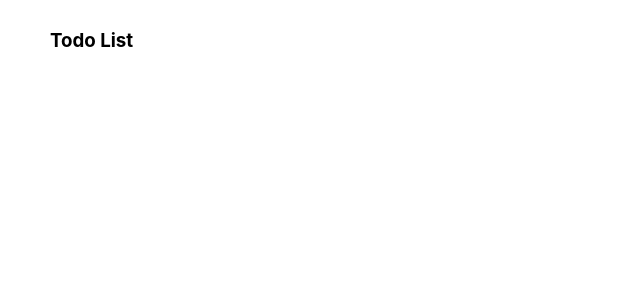
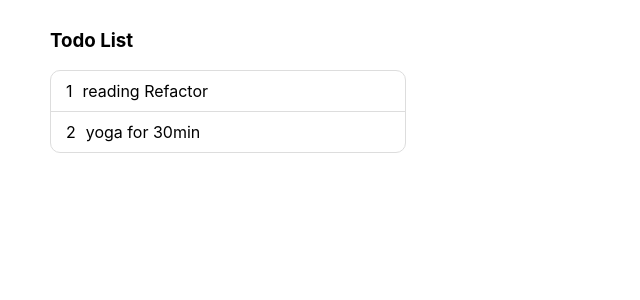
Before and after one commit to SigridZhangSY/react-todo-list, a React (Create React App) app: page / in a window 1280 px wide. Shown: the top 300 px of the page, without its empty margins (0-640 px from the left). Built offline with nearby package versions, Linux system fonts and the light colour scheme.

Commit message:
feature: render list

```diff
--- a/src/app/components/TodoList/index.css
+++ b/src/app/components/TodoList/index.css
@@ -1,3 +1,28 @@
+p {
+    margin: 0;
+}
+
 .wrapper {
     padding: 10px 50px;
 }
+
+.wrapper>ul {
+    padding-inline-start: 0;
+    border: 1px solid #dddddd;
+    border-radius: 10px;
+    width: 30%;
+}
+
+.wrapper>ul>li{
+    display: flex;
+    padding: 10px 15px;
+    border-bottom: 1px solid #ddd;
+}
+
+.wrapper>ul>li:last-child {
+    border-bottom: none;
+}
+
+.wrapper>ul>li .index {
+    padding-right: 10px;
+}
--- a/src/app/components/TodoList/index.js
+++ b/src/app/components/TodoList/index.js
@@ -2,12 +2,36 @@ import React, { PureComponent } from 'react';
 import './index.css';
 
 export default class TodoList extends PureComponent {
+  constructor(props) {
+    super(props)
+    this.state = {
+      list: [
+        {
+          id: 1,
+          content: 'reading Refactor'
+        },
+        {
+          id: 2,
+          content: 'yoga for 30min'
+        }
+      ]
+    }
+  }
 
   render() {
     return (
       <div className="wrapper">
         <h3>Todo List</h3>
-                <div className="list-content"></div>
+        <ul className="list-content">
+          {
+            this.state.list.map(item => (
+              <li className="list-item" key={item.id}>
+                <p className="index">{item.id}</p>
+                <p>{item.content}</p>
+              </li>
+            ))
+          }
+        </ul>
       </div>
     );
   };
```
Lines whose indentation alone changed are shown as unchanged.
